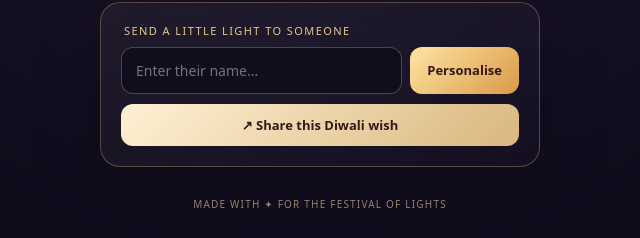
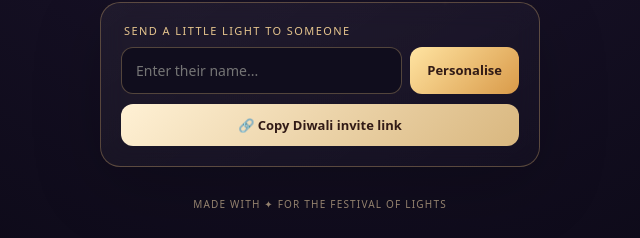
Before and after one commit to subhadip2217/my-game, a plain HTML site: page diwali.html in a window 1280 px wide. Shown: the part 794-1032 px from the top of the page, 320-960 px from the left. Drawn offline with Linux system fonts and the light colour scheme.

Commit message:
Make Diwali button copy invite link

```diff
--- a/diwali.html
+++ b/diwali.html
@@ -69,7 +69,7 @@ footer{font:10px system-ui,sans-serif;color:#9e8b76;letter-spacing:.12em;margin-
       <input id="name" type="text" maxlength="35" placeholder="Enter their name..." autocomplete="off">
       <button id="personalise">Personalise</button>
     </div>
-    <button class="share" id="share">↗ Share this Diwali wish</button>
+    <button class="share" id="share">🔗 Copy Diwali invite link</button>
   </section>
   <footer>MADE WITH ✦ FOR THE FESTIVAL OF LIGHTS</footer>
 </main>
@@ -93,7 +93,7 @@ const nameInput=document.getElementById('name'),greeting=document.getElementById
 function personalise(){const name=nameInput.value.trim();greeting.textContent=name?'Dear '+name+', may your life shine brighter than a thousand diyas. Wishing you joy, good health and beautiful new beginnings.':'Wishing you and your family a Diwali filled with peace, prosperity & endless smiles.';if(name)burst(innerWidth/2,innerHeight*.36)}
 document.getElementById('personalise').addEventListener('click',personalise);
 nameInput.addEventListener('keydown',e=>{if(e.key==='Enter')personalise()});
-document.getElementById('share').addEventListener('click',async()=>{const name=nameInput.value.trim();const text=name?'Dear '+name+', '+greeting.textContent+' — From Subhadip 🪔':'Wishing you and your family a Diwali filled with peace, prosperity & endless smiles. — From Subhadip 🪔';const data={title:'Happy Diwali 🪔',text,url:location.href};try{if(navigator.share)await navigator.share(data);else{await navigator.clipboard.writeText(text+'\n'+location.href);alert('Diwali wish and page link copied! Share it with your loved ones.')}}catch(e){if(e.name!=='AbortError'){try{await navigator.clipboard.writeText(text+'\n'+location.href);alert('Greeting copied!')}catch{alert('Copy this page link: '+location.href)}}}});
+document.getElementById('share').addEventListener('click',async()=>{const button=document.getElementById('share');const inviteLink=location.href;let copied=false;try{if(navigator.clipboard&&window.isSecureContext){await navigator.clipboard.writeText(inviteLink);copied=true}}catch(e){}if(!copied){const helper=document.createElement('textarea');helper.value=inviteLink;helper.setAttribute('readonly','');helper.style.position='fixed';helper.style.opacity='0';document.body.appendChild(helper);helper.select();try{copied=document.execCommand('copy')}catch(e){}helper.remove()}if(copied){button.textContent='✓ Invite link copied!'}else{button.textContent='Select and copy the link';window.prompt('Copy your Diwali invite link:',inviteLink)}setTimeout(()=>{button.textContent='🔗 Copy Diwali invite link'},2500)});
 </script>
 </body>
 </html>
```
